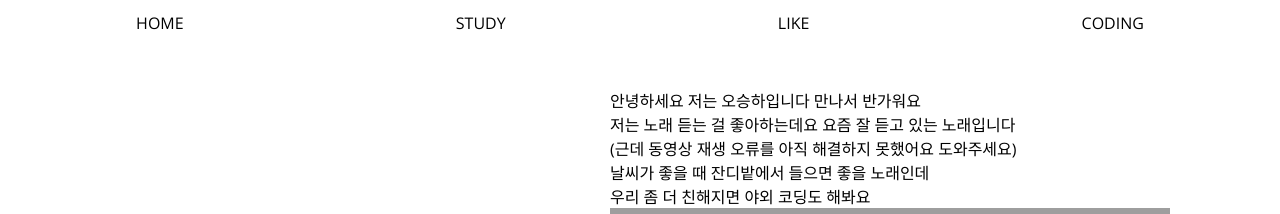
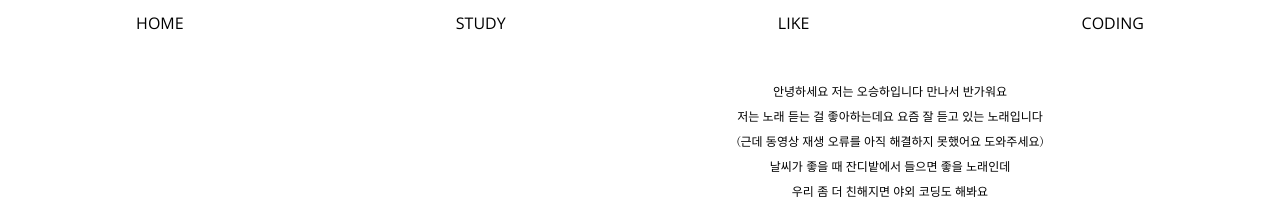
Before and after one commit to seungha-oh/aboutme, a plain HTML site: page index.html in a window 1280 px wide. Shown: the top 214 px of the page. Drawn offline with nearby package versions, Linux system fonts and the light colour scheme; grey boxes are pictures that could not be loaded.

Commit message:
Add files via upload

```diff
--- a/style.css
+++ b/style.css
@@ -76,6 +76,14 @@ header a {
   font-weight: bold;
   font-size: var(--font-large);
   color: var(--red-color);
+}
+
+.video .title {
+  font-family: "Nanum Myeongjo", serif;
+  line-height: 25px;
+  font-size: var(--font-small);
+  text-align: center;
+  margin-bottom: var(--padding);
 }
 
 .video {
```
